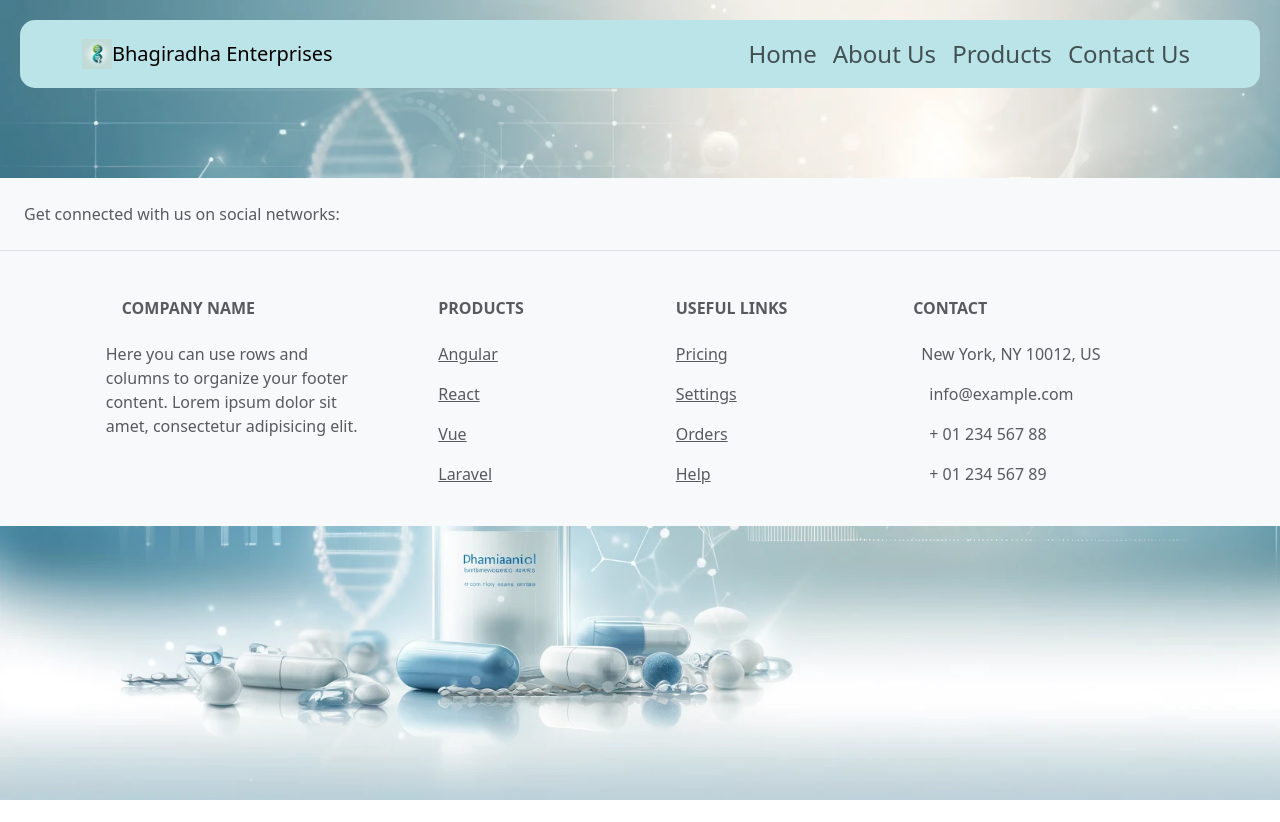
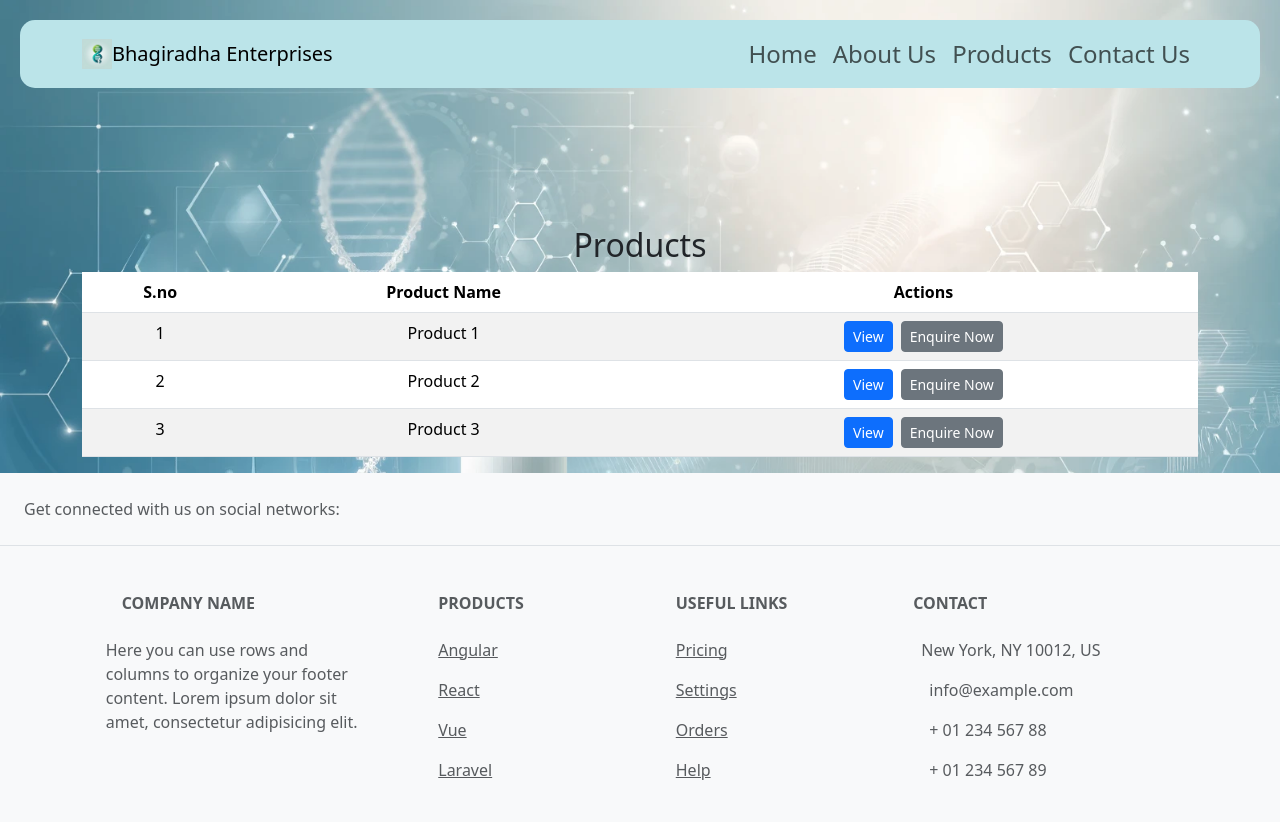
Before and after one commit to Naren1729/BE-Website, a React (Create React App) app: page /products in a window 1280 px wide. Before the commit the page ends 800 px from the top, so only its background shows below. Built offline with nearby package versions, Linux system fonts and the light colour scheme.

Commit message:
adding products page

```diff
--- a/src/App.js
+++ b/src/App.js
@@ -5,6 +5,7 @@ import CarouselFade from "./Components/Carousel";
 import Footer from "./Components/Footer";
 import NavBar from "./Components/Navbar";
 import UserForm from "./Components/UserForm";
+import Products from "./Components/Products";
 
 function App() {
   return (
@@ -13,9 +14,9 @@ function App() {
         <NavBar />
         <div style={{ paddingTop: "70px" }}>
           <Routes>
-            {/* Define routes for each component */}
             <Route path="/" element={<CarouselFade />} />
             <Route path="/enquiry" element={<UserForm />} />
+            <Route path="/products" element={<Products />} />
           </Routes>
         </div>
         <Footer />
--- a/src/Components/Navbar.jsx
+++ b/src/Components/Navbar.jsx
@@ -1,5 +1,6 @@
 import Nav from "react-bootstrap/Nav";
 import Navbar from "react-bootstrap/Navbar";
+import { Link } from "react-router-dom";
 import Container from "react-bootstrap/Container";
 import logo from "./logo1.png";
 import "./Navbar.css";
@@ -25,7 +26,7 @@ function NavBar() {
             <Nav className="ms-auto">
               <Nav.Link href="#home">Home</Nav.Link>
               <Nav.Link href="#features">About Us</Nav.Link>
-              <Nav.Link href="#products">Products</Nav.Link>
+              <Nav.Link as={Link} to="/products">Products</Nav.Link>
               <Nav.Link href="#contact">Contact Us</Nav.Link>
             </Nav>
           </Navbar.Collapse>
--- /dev/null
+++ b/src/Components/Products.jsx
@@ -0,0 +1,44 @@
+import React from "react";
+import { Link } from "react-router-dom";
+
+function Products() {
+    const products = [
+        { id: 1, name: "Product 1" },
+        { id: 2, name: "Product 2" },
+        { id: 3, name: "Product 3" },
+        // Add more products as needed
+    ];
+
+    return (
+        <div className="container mt-5">
+            <h2>Products</h2>
+            <table className="table table-striped">
+                <thead>
+                    <tr>
+                        <th scope="col">S.no</th>
+                        <th scope="col">Product Name</th>
+                        <th scope="col">Actions</th>
+                    </tr>
+                </thead>
+                <tbody>
+                    {products.map((product, index) => (
+                        <tr key={product.id}>
+                            <td>{index + 1}</td>
+                            <td>{product.name}</td>
+                            <td>
+                                <Link to={`/products/${product.id}`} className="btn btn-primary btn-sm me-2">
+                                    View
+                                </Link>
+                                <Link to="/enquiry" className="btn btn-secondary btn-sm">
+                                    Enquire Now
+                                </Link>
+                            </td>
+                        </tr>
+                    ))}
+                </tbody>
+            </table>
+        </div>
+    );
+}
+
+export default Products;
```
